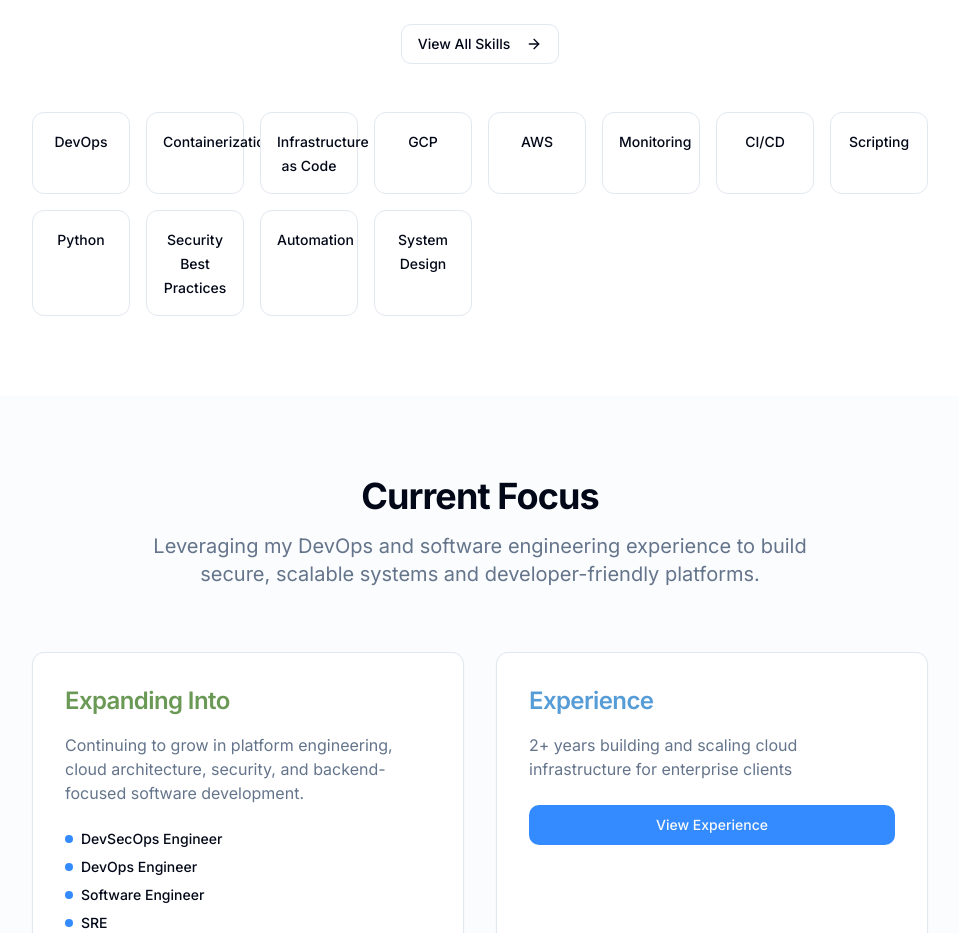
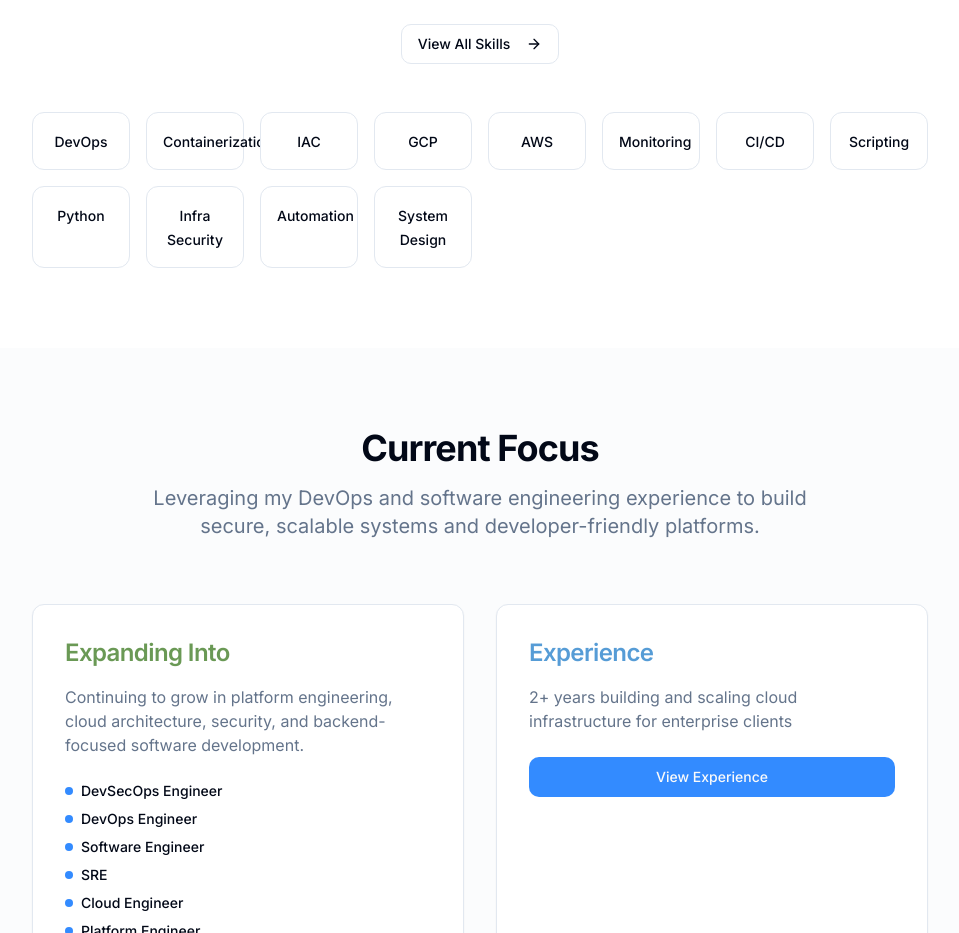
Before and after one commit to thisiskushal31/thisiskushal31.github.io, a React (Vite) app: page / in a window 1280 px wide. Shown: the part 903-1836 px from the top of the page, without its empty margins (160-1119 px from the left). Built offline with nearby package versions, Linux system fonts and the light colour scheme.

Commit message:
fix: abbreviate skill names for consistency and clarity

```diff
--- a/src/pages/Index.tsx
+++ b/src/pages/Index.tsx
@@ -15,14 +15,14 @@ const Index = () => {
   const currentSkills = [
     "DevOps",
     "Containerization",
-    "Infrastructure as Code",
+    "IAC",
     "GCP",
     "AWS",
     "Monitoring",
     "CI/CD",
     "Scripting",
     "Python",
-    "Security Best Practices",
+    "Infra Security",
     "Automation",
     "System Design"
   ];
```
